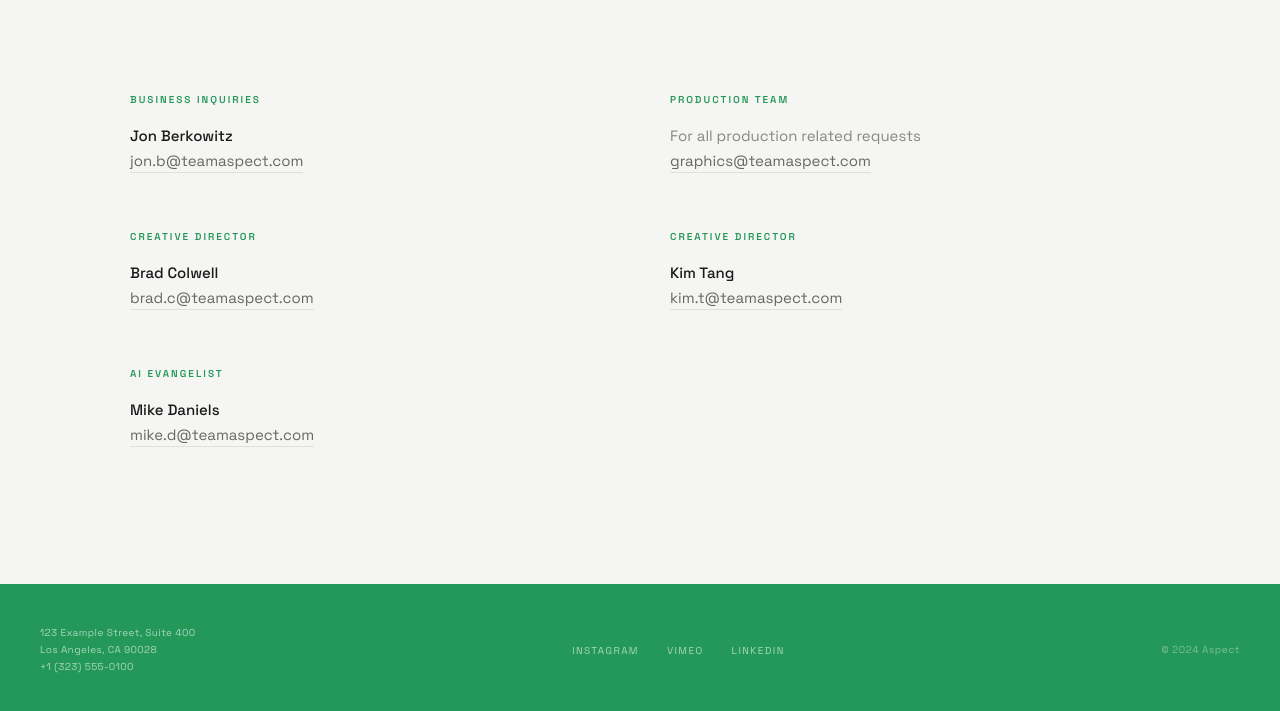
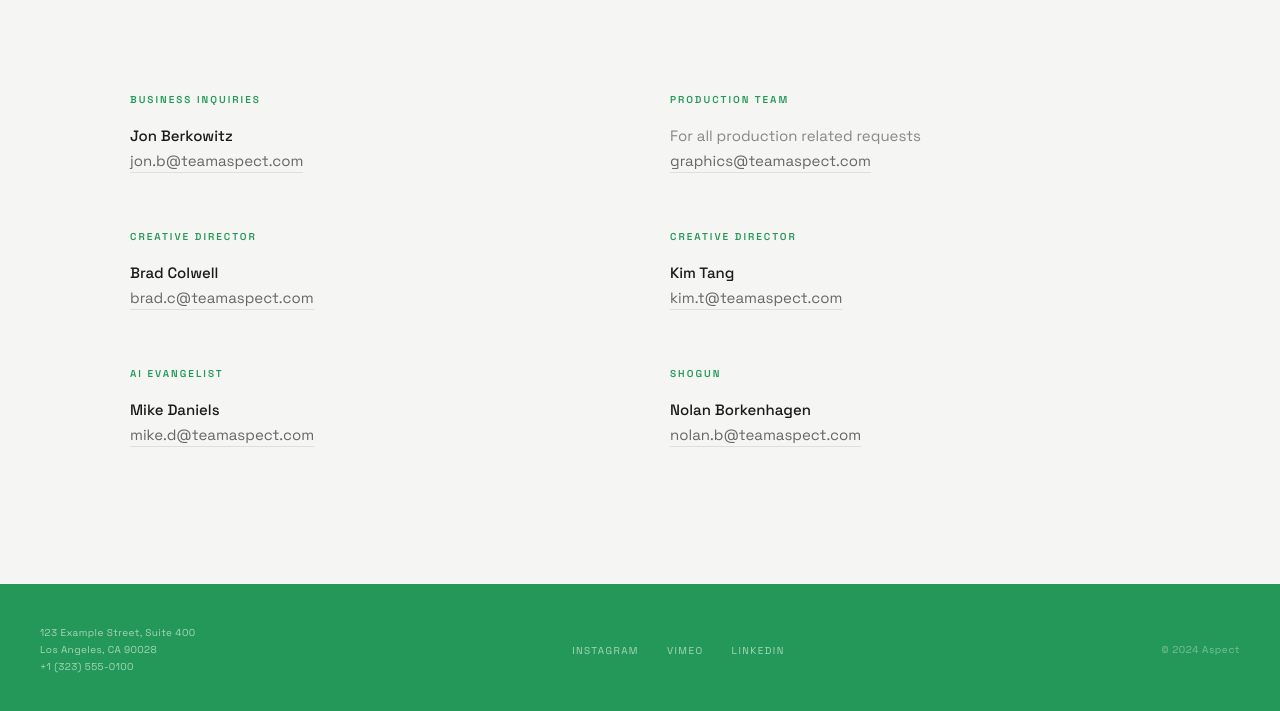
Before and after one commit to mikebdaniels/aspect-website-dev, a plain HTML site: page index.html in a window 1280 px wide. Shown: the part 4990-5701 px from the top of the page. Drawn offline with Linux system fonts and the light colour scheme.

Commit message:
Add Nolan Borkenhagen (Shogun) to contact section
Co-Authored-By: Claude Opus 4.7 (1M context) <noreply@anthropic.com>

```diff
--- a/index.html
+++ b/index.html
@@ -1176,6 +1176,11 @@
         <p class="contact-name">Mike Daniels</p>
         <a class="contact-email" href="mailto:mike.d@teamaspect.com">mike.d@teamaspect.com</a>
       </div>
+      <div class="contact-col">
+        <span class="contact-label">Shogun</span>
+        <p class="contact-name">Nolan Borkenhagen</p>
+        <a class="contact-email" href="mailto:nolan.b@teamaspect.com">nolan.b@teamaspect.com</a>
+      </div>
     </div>
   </section>
 
```
